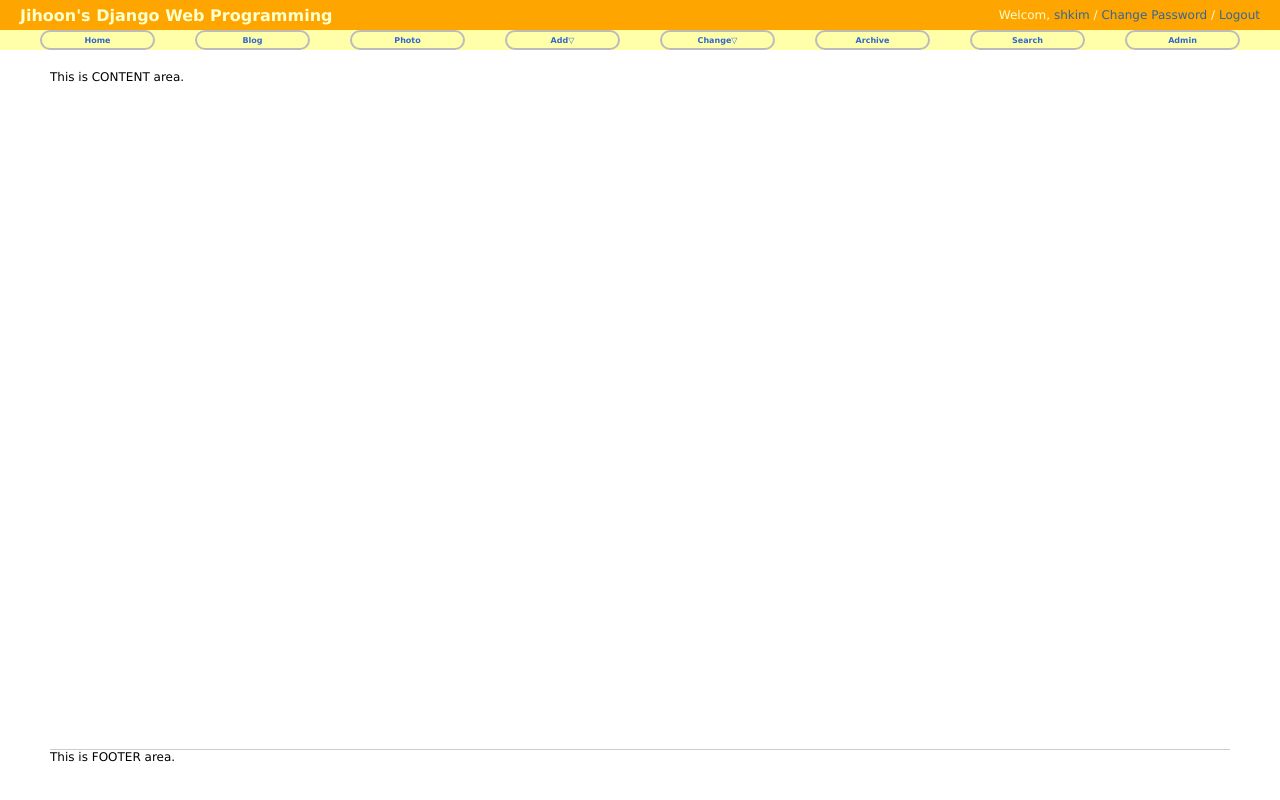
After one commit to jihoonWoo/django_blog, a Django app: page / in a window 1280 px wide. The commit adds this page. Run offline with Django 3.2, Linux system fonts and the light colour scheme.

Commit message:
fix css error

```diff
--- a/static/css/base.css
+++ b/static/css/base.css
@@ -4,14 +4,14 @@ body {
 	font-size: 12px;
 }
 
-div#header{
+div#header {
 	position: absolute;
-	top:0px;
-	left:0px;
-	height:30px;
+	top: 0px;
+	left: 0px;
+	height: 30px;
 	width: 100%;
 	display: table;
-	background: orange:;
+	background: orange;
 }
 
 div#menu {
--- a/templates/base.html
+++ b/templates/base.html
@@ -11,8 +11,8 @@
 </head>
 
 <body>
-	<div id="header">
-		<h2 class="maintile">Jihoon's Django Web Programming</h2>
+	<div id = "header">
+		<h2 class="maintitle">Jihoon's Django Web Programming</h2>
 		<h4 class="welcome">Welcom, <a href="#">shkim</a> /
 			<a href="#">Change Password</a> /
 			<a href="#">Logout</a>
--- /dev/null
+++ b/templates/home.html
@@ -0,0 +1,18 @@
+
+
+{% extends "base.html" %}
+
+{% block title %}home.html{% endblock %}
+
+{% block content %}
+<div id="content">
+	This is CONTENT area.
+</div>
+{% endblock content %}
+
+
+{% block footer %}
+<div id="footer">
+	This is FOOTER area.
+</div>
+{% endblock footer %}
```
